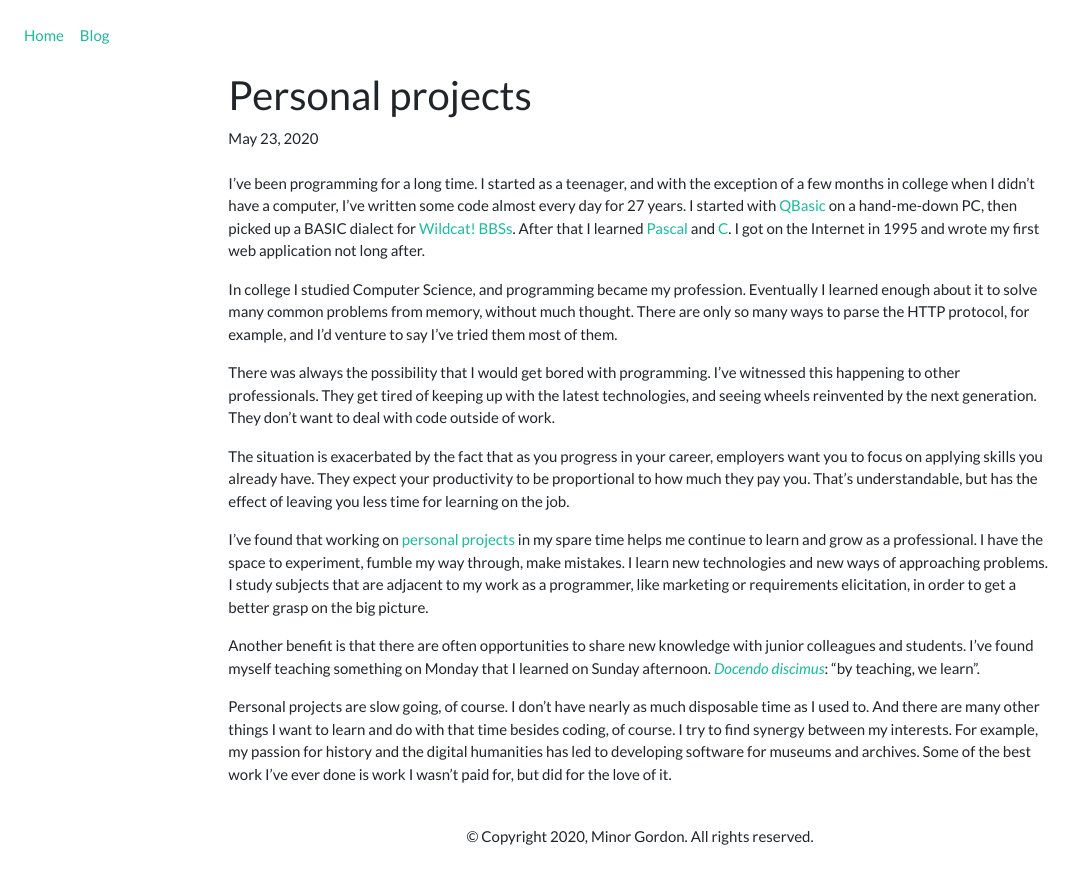
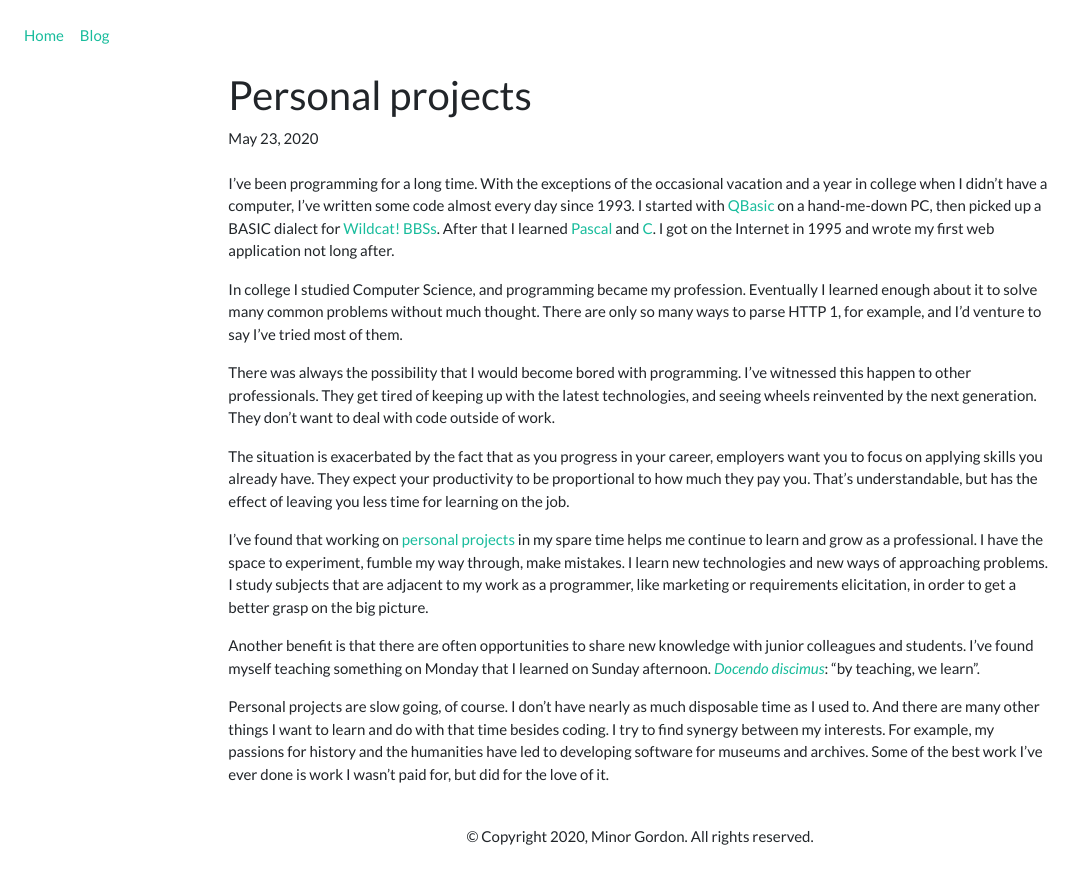
Before and after one commit to minorg/minorgordon.net, a Jekyll site: the page built from _posts/2020-05-23-personal-projects.md, in a window 1280 px wide. Shown: the top 884 px of the page, without its empty margins (0-1086 px from the left). Built offline with Jekyll 4.4.1, drawn with Linux system fonts in a browser that asks for light colours; nearby versions of some CDN libraries.

Commit message:
tweak post

```diff
--- a/_posts/2020-05-23-personal-projects.md
+++ b/_posts/2020-05-23-personal-projects.md
@@ -5,11 +5,11 @@ date:   2020-05-23
 categories: work
 ---
 
-I've been programming for a long time. I started as a teenager, and with the exception of a few months in college when I didn't have a computer, I've written some code almost every day for 27 years. I started with [QBasic](https://en.wikipedia.org/wiki/QBasic) on a hand-me-down PC, then picked up a BASIC dialect for [Wildcat! BBSs](https://en.wikipedia.org/wiki/Wildcat!_BBS). After that I learned [Pascal](https://en.wikipedia.org/wiki/Pascal_(programming_language)) and [C](https://en.wikipedia.org/wiki/C_(programming_language)). I got on the Internet in 1995 and wrote my first web application not long after.
+I've been programming for a long time. With the exceptions of the occasional vacation and a year in college when I didn't have a computer, I've written some code almost every day since 1993. I started with [QBasic](https://en.wikipedia.org/wiki/QBasic) on a hand-me-down PC, then picked up a BASIC dialect for [Wildcat! BBSs](https://en.wikipedia.org/wiki/Wildcat!_BBS). After that I learned [Pascal](https://en.wikipedia.org/wiki/Pascal_(programming_language)) and [C](https://en.wikipedia.org/wiki/C_(programming_language)). I got on the Internet in 1995 and wrote my first web application not long after.
 
-In college I studied Computer Science, and programming became my profession. Eventually I learned enough about it to solve many common problems from memory, without much thought. There are only so many ways to parse the HTTP protocol, for example, and I'd venture to say I've tried them most of them.
+In college I studied Computer Science, and programming became my profession. Eventually I learned enough about it to solve many common problems without much thought. There are only so many ways to parse HTTP 1, for example, and I'd venture to say I've tried most of them.
 
-There was always the possibility that I would get bored with programming. I've witnessed this happening to other professionals. They get tired of keeping up with the latest technologies, and seeing wheels reinvented by the next generation. They don't want to deal with code outside of work.
+There was always the possibility that I would become bored with programming. I've witnessed this happen to other professionals. They get tired of keeping up with the latest technologies, and seeing wheels reinvented by the next generation. They don't want to deal with code outside of work.
 
 The situation is exacerbated by the fact that as you progress in your career, employers want you to focus on applying skills you already have. They expect your productivity to be proportional to how much they pay you. That's understandable, but has the effect of leaving you less time for learning on the job.
 
@@ -17,4 +17,4 @@ I've found that working on [personal projects](https://github.com/minorg/) in my
 
 Another benefit is that there are often opportunities to share new knowledge with junior colleagues and students. I've found myself teaching something on Monday that I learned on Sunday afternoon. [_Docendo discimus_](https://en.wikipedia.org/wiki/Docendo_discimus): "by teaching, we learn".
 
-Personal projects are slow going, of course. I don't have nearly as much disposable time as I used to. And there are many other things I want to learn and do with that time besides coding, of course. I try to find synergy between my interests. For example, my passion for history and the digital humanities has led to developing software for museums and archives. Some of the best work I've ever done is work I wasn't paid for, but did for the love of it.
+Personal projects are slow going, of course. I don't have nearly as much disposable time as I used to. And there are many other things I want to learn and do with that time besides coding. I try to find synergy between my interests. For example, my passions for history and the humanities have led to developing software for museums and archives. Some of the best work I've ever done is work I wasn't paid for, but did for the love of it.
```
